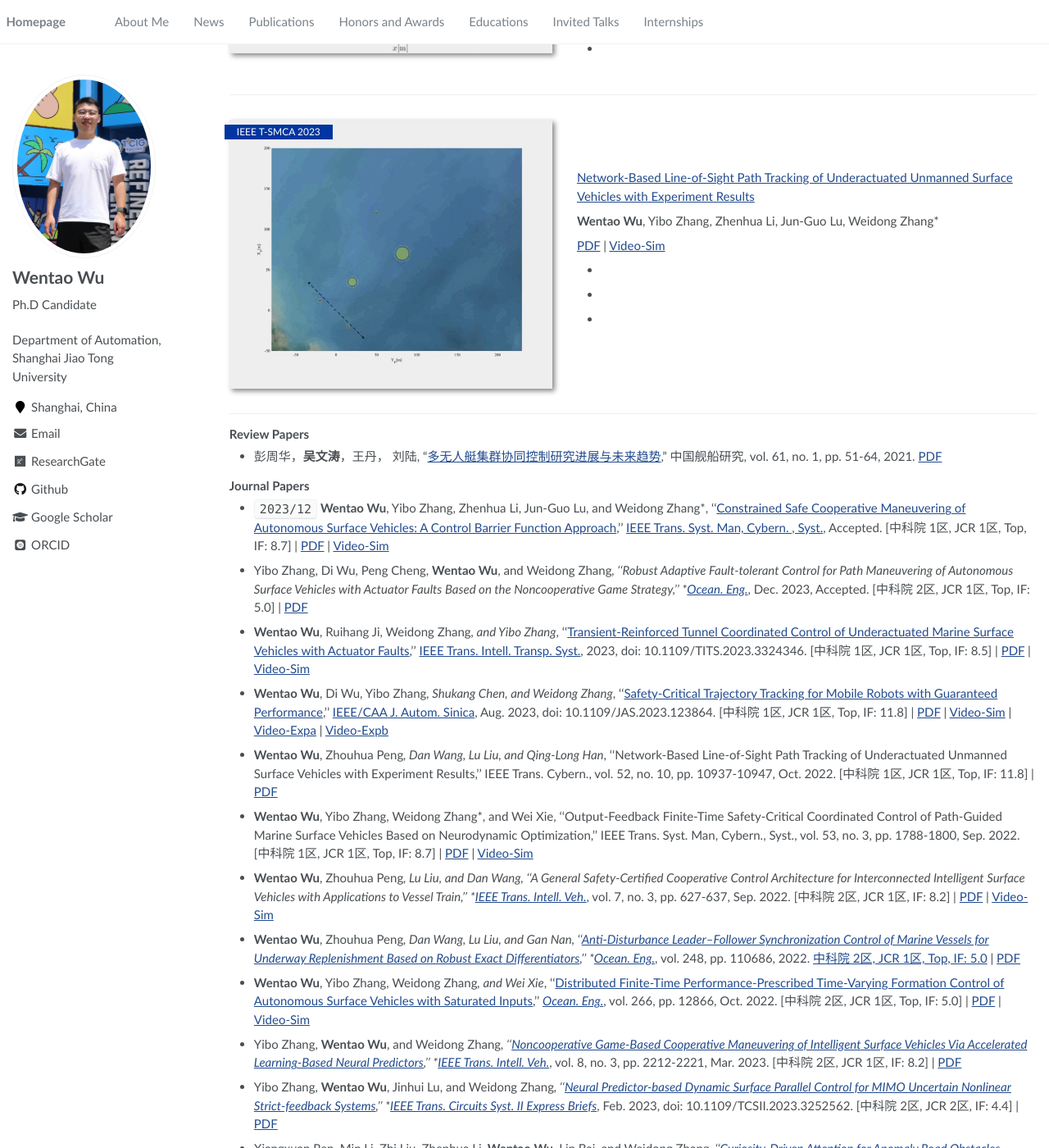
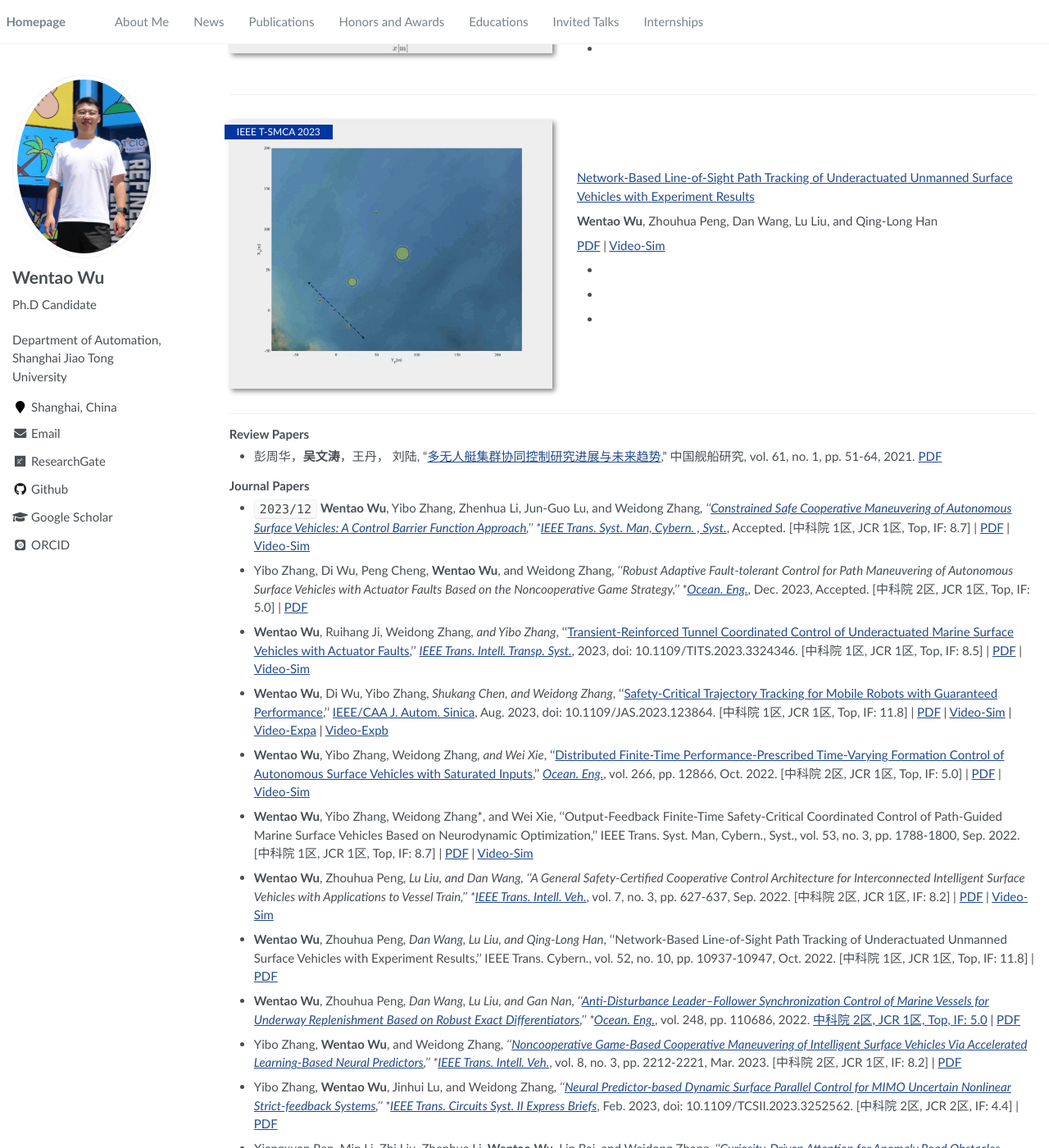
Before and after one commit to wwtsjtu/wwt.github.io, a Jekyll site: the page built from _pages/about.md, in a window 1280 px wide and 1400 px high, scrolled down 2316 px. Shown: the whole window at 82% size. Built offline with Jekyll 4.4.1, drawn with Linux system fonts in a browser that asks for light colours; some web fonts are replaced.

Commit message:
Update about.md

```diff
--- a/_pages/about.md
+++ b/_pages/about.md
@@ -101,7 +101,7 @@ My research interest includes neural machine translation and computer vision. I
 
 [Network-Based Line-of-Sight Path Tracking of Underactuated Unmanned Surface Vehicles with Experiment Results](/assets/papers/SCI/WuWentao-2023-IEEE-TSMCA.pdf)
 
-**Wentao Wu**, Yibo Zhang, Zhenhua Li, Jun-Guo Lu, Weidong Zhang*
+**Wentao Wu**, Zhouhua Peng, Dan Wang, Lu Liu, and Qing-Long Han
 
 [PDF](/assets/papers/SCI/WuWentao-2023-IEEE-TSMCA.pdf) \| [Video-Sim](/assets/Video/Video-Sim/WuWentao-2023-IEEE-TSMCA.mp4)
 
@@ -115,23 +115,23 @@ My research interest includes neural machine translation and computer vision. I
 - 彭周华，**吴文涛**，王丹， 刘陆, "[多无人艇集群协同控制研究进展与未来趋势](http://zgjcyj.xml-journal.net/cn/article/doi/10.19693/j.issn.1673-3185.01923)," 中国舰船研究, vol. 61, no. 1, pp. 51-64, 2021. [PDF](/assets/papers/ZWHX/J-核心-2020-Pengzhouhua-中国舰船研究.pdf)
 
 ### Journal Papers
-- ``2023/12`` **Wentao Wu**, Yibo Zhang, Zhenhua Li, Jun-Guo Lu, and Weidong Zhang*, ''[Constrained Safe Cooperative Maneuvering of Autonomous Surface Vehicles: A Control Barrier Function Approach](),'' [IEEE Trans. Syst. Man, Cybern. , Syst.](https://ieeexplore.ieee.org/xpl/RecentIssue.jsp?punumber=6221021), Accepted. [中科院 1区, JCR 1区, Top, IF: 8.7] \| [PDF](/assets/papers/SCI/WuWentao-2023-IEEE-TSMCA.pdf) \| [Video-Sim](/assets/Video/Video-Sim/WuWentao-2023-IEEE-TSMCA.mp4)
+- ``2023/12`` **Wentao Wu**, Yibo Zhang, Zhenhua Li, Jun-Guo Lu, and Weidong Zhang*, ''[Constrained Safe Cooperative Maneuvering of Autonomous Surface Vehicles: A Control Barrier Function Approach](),'' *[IEEE Trans. Syst. Man, Cybern. , Syst.](https://ieeexplore.ieee.org/xpl/RecentIssue.jsp?punumber=6221021)*, Accepted. [中科院 1区, JCR 1区, Top, IF: 8.7] \| [PDF](/assets/papers/SCI/WuWentao-2023-IEEE-TSMCA.pdf) \| [Video-Sim](/assets/Video/Video-Sim/WuWentao-2023-IEEE-TSMCA.mp4)
 
 - Yibo Zhang, Di Wu, Peng Cheng, **Wentao Wu**, and Weidong Zhang*, ''Robust Adaptive Fault-tolerant Control for Path Maneuvering of Autonomous Surface Vehicles with Actuator Faults Based on the Noncooperative Game Strategy,'' *[Ocean. Eng.](https://www.sciencedirect.com/journal/ocean-engineering)*, Dec. 2023, Accepted. [中科院 2区, JCR 1区, Top, IF: 5.0] \| [PDF]()
 
-- **Wentao Wu**, Ruihang Ji, Weidong Zhang*, and Yibo Zhang*, ''[Transient-Reinforced Tunnel Coordinated Control of Underactuated Marine Surface Vehicles with Actuator Faults](https://ieeexplore.ieee.org/document/10292769),'' [IEEE Trans. Intell. Transp. Syst.](https://ieeexplore.ieee.org/xpl/RecentIssue.jsp?punumber=6979), 2023, doi: 10.1109/TITS.2023.3324346. [中科院 1区, JCR 1区, Top, IF: 8.5] \| [PDF](/assets/papers/SCI/WuWentao-2023-IEEE-TITS.pdf) \| [Video-Sim](/assets/Video/Video-Sim/WuWentao-2023-IEEE-TITS.mp4)
+- **Wentao Wu**, Ruihang Ji, Weidong Zhang*, and Yibo Zhang*, ''[Transient-Reinforced Tunnel Coordinated Control of Underactuated Marine Surface Vehicles with Actuator Faults](https://ieeexplore.ieee.org/document/10292769),'' *[IEEE Trans. Intell. Transp. Syst.](https://ieeexplore.ieee.org/xpl/RecentIssue.jsp?punumber=6979)*, 2023, doi: 10.1109/TITS.2023.3324346. [中科院 1区, JCR 1区, Top, IF: 8.5] \| [PDF](/assets/papers/SCI/WuWentao-2023-IEEE-TITS.pdf) \| [Video-Sim](/assets/Video/Video-Sim/WuWentao-2023-IEEE-TITS.mp4)
 
 - **Wentao Wu**, Di Wu, Yibo Zhang*, Shukang Chen, and Weidong Zhang*, ''[Safety-Critical Trajectory Tracking for Mobile Robots with Guaranteed Performance](/assets/papers/SCI/WuWentao-2023-IEEE-JAS.pdf),'' [IEEE/CAA J. Autom. Sinica](https://ieeexplore.ieee.org/xpl/RecentIssue.jsp?punumber=6570654), Aug. 2023, doi: 10.1109/JAS.2023.123864. [中科院 1区, JCR 1区, Top, IF: 11.8] \| [PDF](/assets/papers/SCI/WuWentao-2023-IEEE-JAS.pdf) \| [Video-Sim](/assets/Video/Video-Sim/WuWentao-2023-IEEE-JAS.mp4) \| [Video-Expa](/assets/Video/Video-Exp/WuWentao-2023-IEEE-JASa.mp4) \| [Video-Expb](/assets/Video/Video-Exp/WuWentao-2023-IEEE-JASb.mp4)
 
-- **Wentao Wu**, Zhouhua Peng*, Dan Wang, Lu Liu, and Qing-Long Han*, ''Network-Based Line-of-Sight Path Tracking of Underactuated Unmanned Surface Vehicles with Experiment Results,'' IEEE Trans. Cybern., vol. 52, no. 10, pp. 10937-10947, Oct. 2022. [中科院 1区, JCR 1区, Top, IF: 11.8] \| [PDF]()
+- **Wentao Wu**, Yibo Zhang, Weidong Zhang*, and Wei Xie*, ''[Distributed Finite-Time Performance-Prescribed Time-Varying Formation Control of Autonomous Surface Vehicles with Saturated Inputs](),'' *[Ocean. Eng.](https://www.sciencedirect.com/journal/ocean-engineering)*, vol. 266, pp. 12866, Oct. 2022. [中科院 2区, JCR 1区, Top, IF: 5.0] \| [PDF]() \| [Video-Sim]()
 
 - **Wentao Wu**, Yibo Zhang, Weidong Zhang*, and Wei Xie, ''Output-Feedback Finite-Time Safety-Critical Coordinated Control of Path-Guided Marine Surface Vehicles Based on Neurodynamic Optimization,'' IEEE Trans. Syst. Man, Cybern., Syst., vol. 53, no. 3, pp. 1788-1800, Sep. 2022. [中科院 1区, JCR 1区, Top, IF: 8.7] \| [PDF]() \| [Video-Sim]()
 
 - **Wentao Wu**, Zhouhua Peng*, Lu Liu, and Dan Wang, ''A General Safety-Certified Cooperative Control Architecture for Interconnected Intelligent Surface Vehicles with Applications to Vessel Train,'' *[IEEE Trans. Intell. Veh.](https://ieeexplore.ieee.org/xpl/RecentIssue.jsp?punumber=7274857)*, vol. 7, no. 3, pp. 627-637, Sep. 2022. [中科院 2区, JCR 1区, IF: 8.2] \| [PDF]() \| [Video-Sim]()
 
+- **Wentao Wu**, Zhouhua Peng*, Dan Wang, Lu Liu, and Qing-Long Han*, ''Network-Based Line-of-Sight Path Tracking of Underactuated Unmanned Surface Vehicles with Experiment Results,'' IEEE Trans. Cybern., vol. 52, no. 10, pp. 10937-10947, Oct. 2022. [中科院 1区, JCR 1区, Top, IF: 11.8] \| [PDF]()
+
 - **Wentao Wu**, Zhouhua Peng*, Dan Wang, Lu Liu, and Gan Nan, ''[Anti-Disturbance Leader–Follower Synchronization Control of Marine Vessels for Underway Replenishment Based on Robust Exact Differentiators](),'' *[Ocean. Eng.](https://www.sciencedirect.com/journal/ocean-engineering)*, vol. 248, pp. 110686, 2022. [中科院 2区, JCR 1区, Top, IF: 5.0]() \| [PDF]()
-
-- **Wentao Wu**, Yibo Zhang, Weidong Zhang*, and Wei Xie*, ''[Distributed Finite-Time Performance-Prescribed Time-Varying Formation Control of Autonomous Surface Vehicles with Saturated Inputs](),'' *[Ocean. Eng.](https://www.sciencedirect.com/journal/ocean-engineering)*, vol. 266, pp. 12866, Oct. 2022. [中科院 2区, JCR 1区, Top, IF: 5.0] \| [PDF]() \| [Video-Sim]()
 
 - Yibo Zhang, **Wentao Wu**, and Weidong Zhang*, ''[Noncooperative Game-Based Cooperative Maneuvering of Intelligent Surface Vehicles Via Accelerated Learning-Based Neural Predictors](https://ieeexplore.ieee.org/abstract/document/9950329),'' *[IEEE Trans. Intell. Veh.](https://ieeexplore.ieee.org/xpl/RecentIssue.jsp?punumber=7274857)*, vol. 8, no. 3, pp. 2212-2221, Mar. 2023. [中科院 2区, JCR 1区, IF: 8.2] \| [PDF](/assets/papers/SCI/ZhangYibo-2022-IEEE-TIV.pdf)
 
```
